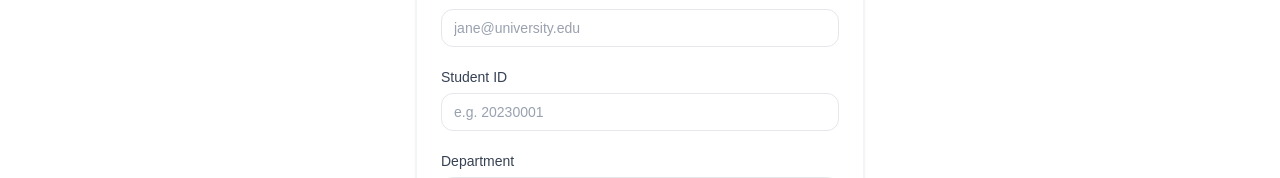
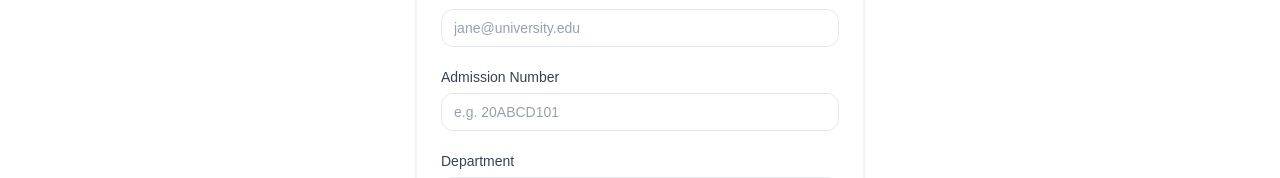
Before and after one commit to Mohmdsinan/connect-attendance, a Next.js app: page /signup in a window 1280 px wide. Shown: the part 386-564 px from the top of the page. Built offline with nearby package versions, Linux system fonts and the light colour scheme.

Commit message:
feat: update label and placeholder for student ID input to Admission Number

```diff
--- a/app/signup/page.jsx
+++ b/app/signup/page.jsx
@@ -102,7 +102,7 @@ export default function SignUpPage() {
                 htmlFor="studentId"
                 className="mb-1.5 block text-sm font-medium text-gray-700"
               >
-                Student ID
+                Admission Number
               </label>
               <input
                 id="studentId"
@@ -110,7 +110,7 @@ export default function SignUpPage() {
                 required
                 value={studentId}
                 onChange={(event) => setStudentId(event.target.value)}
-                placeholder="e.g. 20230001"
+                placeholder="e.g. 20ABCD101"
                 className={inputClassName}
               />
             </div>
```
